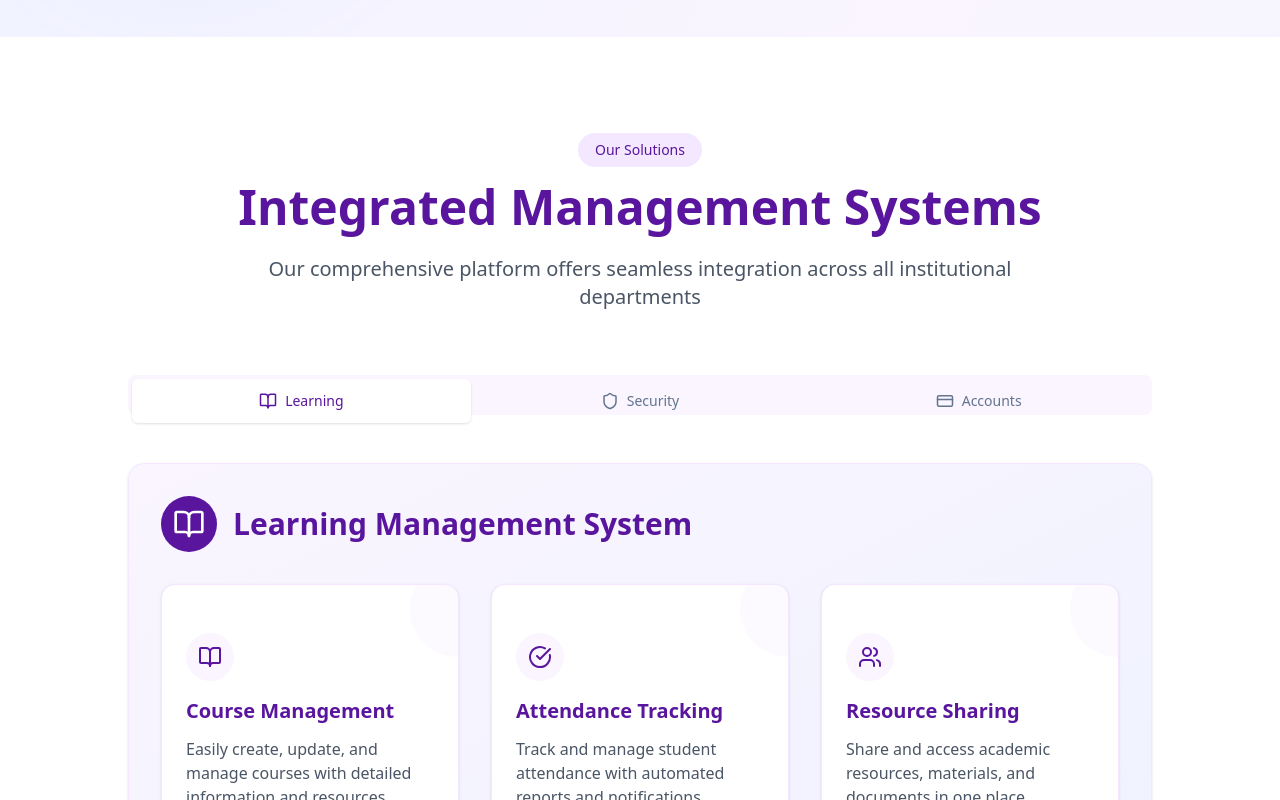
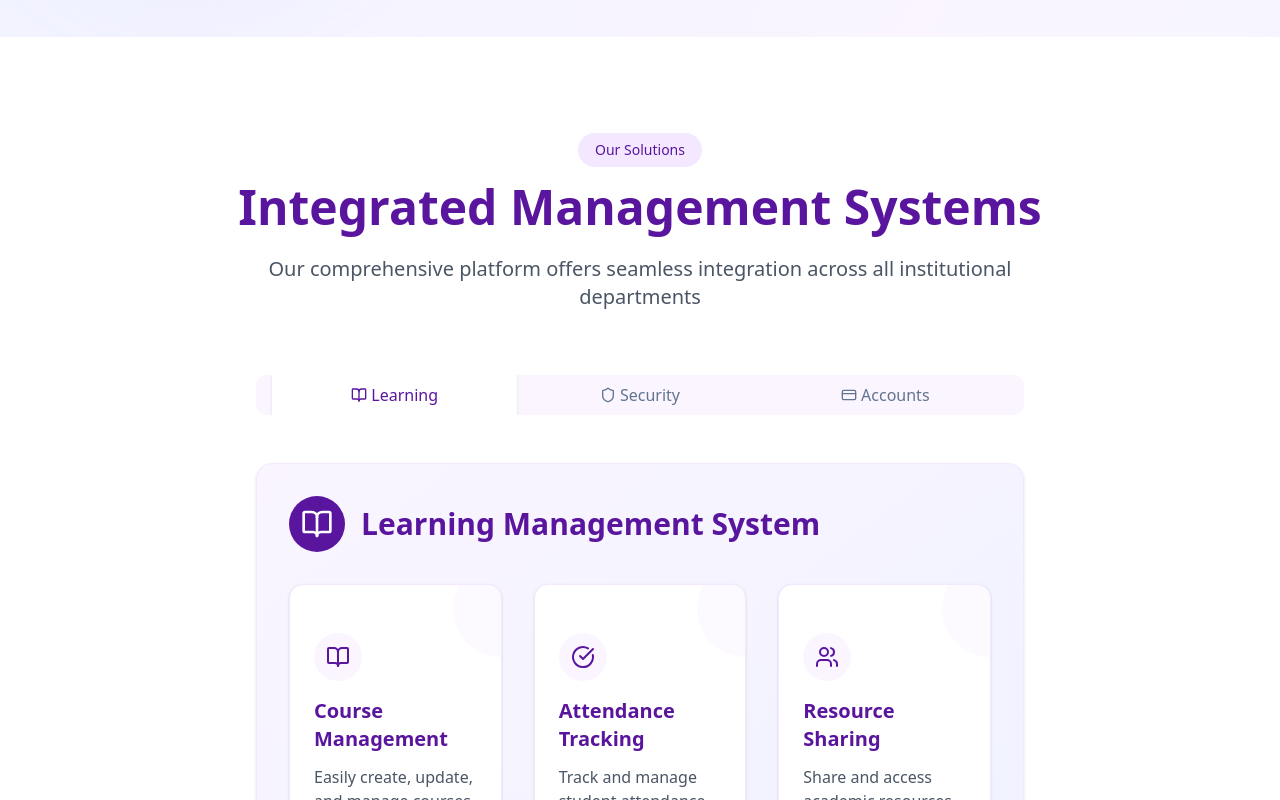
Before and after one commit to SomnathBiswas/LMS-IINR, a Next.js app in the folder lms/: page /home in a window 1280 px wide. Shown: the part 840-1640 px from the top of the page. Built offline with nearby package versions, Linux system fonts and the light colour scheme; no server answers.

Commit message:
Re-adding rollback code 1

```diff
--- a/lms/src/app/home/page.tsx
+++ b/lms/src/app/home/page.tsx
@@ -171,7 +171,7 @@ export default function HomePage() {
 
       {/* Systems Section */}
       <div className="py-24 bg-white">
-        <div className="container mx-auto px-4">
+        <div className="container mx-auto px-6 md:px-8">
           <div className="text-center mb-16">
             <Badge className="mb-4 bg-purple-100 text-[#59159d] hover:bg-purple-200 transition-all duration-300 px-4 py-1.5 text-sm font-medium rounded-full">
               Our Solutions
@@ -185,28 +185,28 @@ export default function HomePage() {
           </div>
 
           {/* Tabs for system selection */}
-          <Tabs defaultValue="lms" className="w-full max-w-5xl mx-auto">
-            <TabsList className="grid w-full grid-cols-3 mb-12 bg-purple-50">
+          <Tabs defaultValue="lms" className="w-full max-w-3xl mx-auto">
+            <TabsList className="grid w-full grid-cols-3 mb-12 bg-purple-50 px-4 rounded-lg overflow-hidden">
               <TabsTrigger
                 value="lms"
-                className="data-[state=active]:bg-white data-[state=active]:text-[#59159d] data-[state=active]:shadow-sm py-3 flex items-center justify-center gap-2"
+                className="data-[state=active]:bg-white data-[state=active]:text-[#59159d] data-[state=active]:shadow-sm py-3 flex items-center justify-center gap-1 px-1 sm:px-2 text-sm sm:text-base overflow-hidden"
               >
-                <BookOpen size={18} />
-                Learning
+                <BookOpen size={16} className="flex-shrink-0" />
+                <span className="truncate">Learning</span>
               </TabsTrigger>
               <TabsTrigger
                 value="security"
-                className="data-[state=active]:bg-white data-[state=active]:text-[#59159d] data-[state=active]:shadow-sm py-3 flex items-center justify-center gap-2"
+                className="data-[state=active]:bg-white data-[state=active]:text-[#59159d] data-[state=active]:shadow-sm py-3 flex items-center justify-center gap-1 px-1 sm:px-2 text-sm sm:text-base overflow-hidden"
               >
-                <Shield size={18} />
-                Security
+                <Shield size={16} className="flex-shrink-0" />
+                <span className="truncate">Security</span>
               </TabsTrigger>
               <TabsTrigger
                 value="accounts"
-                className="data-[state=active]:bg-white data-[state=active]:text-[#59159d] data-[state=active]:shadow-sm py-3 flex items-center justify-center gap-2"
+                className="data-[state=active]:bg-white data-[state=active]:text-[#59159d] data-[state=active]:shadow-sm py-3 flex items-center justify-center gap-1 px-1 sm:px-2 text-sm sm:text-base overflow-hidden"
               >
-                <CreditCard size={18} />
-                Accounts
+                <CreditCard size={16} className="flex-shrink-0" />
+                <span className="truncate">Accounts</span>
               </TabsTrigger>
             </TabsList>
 
```
